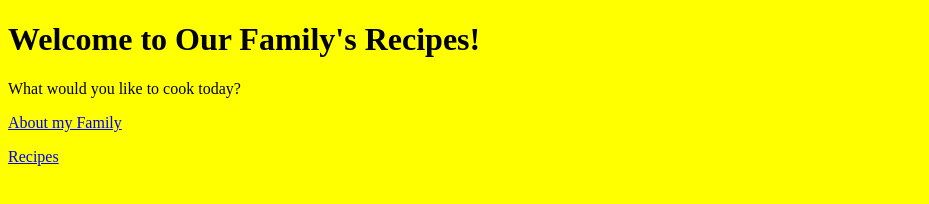
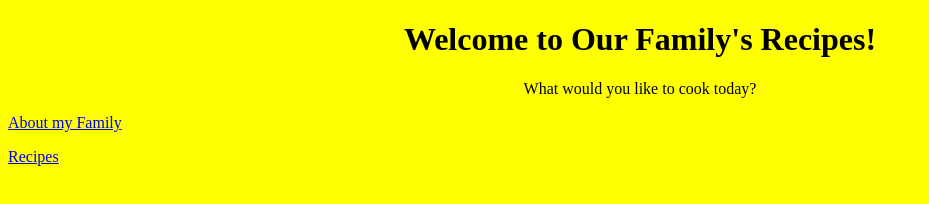
Before and after one commit to Evaminerly/Family-Recipes, a website: page index.html in a window 1280 px wide. Shown: the whole page, without its empty margins (0-929 px from the left). Drawn offline with Linux system fonts and the light colour scheme.

Commit message:
Add files via upload

```diff
--- a/index.html
+++ b/index.html
@@ -4,8 +4,8 @@
       <title>Our Family Recipes</title>
    </head>
    <body bgcolor="yellow">
-      <h1>Welcome to Our Family's Recipes! </h1>
-      <p>What would you like to cook today? </p>
+      <h1><center>Welcome to Our Family's Recipes!</center></h1>
+      <p><center>What would you like to cook today?</center></p>
       <a href="./about">About my Family</a>
       <p></p>
       <a href="./recipes">Recipes</a>
```
